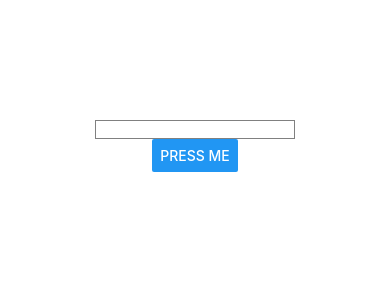
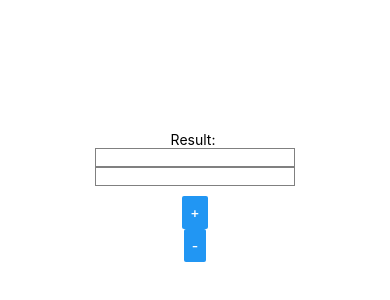
Before and after one commit to F0rsu/mobiiliohjelmointi, a React Native app: screen / in a window 390 px wide. Shown: the part 226-526 px from the top of the page. Built offline with nearby package versions, Linux system fonts and the light colour scheme.

Commit message:
laskuri tehty

```diff
--- a/App.js
+++ b/App.js
@@ -1,38 +1,20 @@
-import React, { useState } from "react";
-import { View, Button, Alert, TextInput, Image } from "react-native";
-
-import { StatusBar } from "expo-status-bar";
-import { StyleSheet, Text } from "react-native";
+import React from "react";
+import { View, StyleSheet } from "react-native";
+import Laskin from "./assets/Laskin";
 
 export default function App() {
-  const buttonPressed = () => {
-    Alert.alert("You typed:" + text);
-  };
-
-  const [text, setText] = useState("");
-
-  const styles = StyleSheet.create({
-    container: {
-      flex: 1,
-      backgroundColor: "#fff",
-      alignItems: "center",
-      justifyContent: "center",
-    },
-  });
-
   return (
     <View style={styles.container}>
-      <TextInput
-        style={{ width: 200, borderColor: "gray", borderWidth: 1 }}
-        onChangeText={(text) => setText(text)}
-        value={text}
-      />
-
-      <Button onPress={buttonPressed} title="Press me" />
-      <Image
-        style={{ width: 250, height: 100 }}
-        source={require("assets\haaga_helia.jpg")} />
-
+      <Laskin />
     </View>
   );
 }
+
+const styles = StyleSheet.create({
+  container: {
+    flex: 1,
+    backgroundColor: "#fff",
+    alignItems: "center",
+    justifyContent: "center",
+  },
+});
--- /dev/null
+++ b/assets/Laskin.js
@@ -0,0 +1,74 @@
+import React, { useState } from "react";
+import { View, Button, Alert, TextInput, Image } from "react-native";
+
+import { StatusBar } from "expo-status-bar";
+import { StyleSheet, Text } from "react-native";
+
+export default function Laskin() {
+  const [num1, setNumber1] = useState("");
+  const [num2, setNumber2] = useState("");
+  const [result, setResult] = useState('');
+
+  const handleAddition = () => {
+    const sum = Number(num1) + Number(num2);
+    setResult(`(Sum:) ${sum}`);
+  };
+
+  const handleSubtraction = () => {
+    const difference = Number(num1) - Number(num2);
+    setResult(`(Difference:) ${difference}`);
+  };
+
+
+
+  const styles = StyleSheet.create({
+    container: {
+      flex: 1,
+      backgroundColor: "#fff",
+      alignItems: "center",
+      justifyContent: "center",
+    },
+    inputContainer: {
+        flexDirection: "column",
+        marginBottom: 10,
+      },
+      input: {
+        width: 100,
+        borderColor: "gray",
+        borderWidth: 1,
+        marginRight: 10,
+      },
+      buttonContainer: {
+        flexDirection: "row",
+      },
+
+});
+
+  return (
+    <View style={styles.container}>
+
+      <Text>Result: {result}</Text>
+
+      <View style={styles.inputContainer}>
+      <TextInput
+        style={{ width: 200, borderColor: "gray", borderWidth: 1 }}
+        onChangeText={(num1) => setNumber1(num1)}
+        value={num1}
+        keyboardType="numeric"
+      />
+
+<TextInput
+        style={{ width: 200, borderColor: "gray", borderWidth: 1 }}
+        onChangeText={(num2) => setNumber2(num2)}
+        value={num2}
+        keyboardType="numeric"
+      />
+    </View>
+
+    <View style={styles.buttonContainer}></View>
+    <Button title="+" onPress={handleAddition} />
+    <Button title="-" onPress={handleSubtraction} />
+
+    </View>
+  );
+}
```
